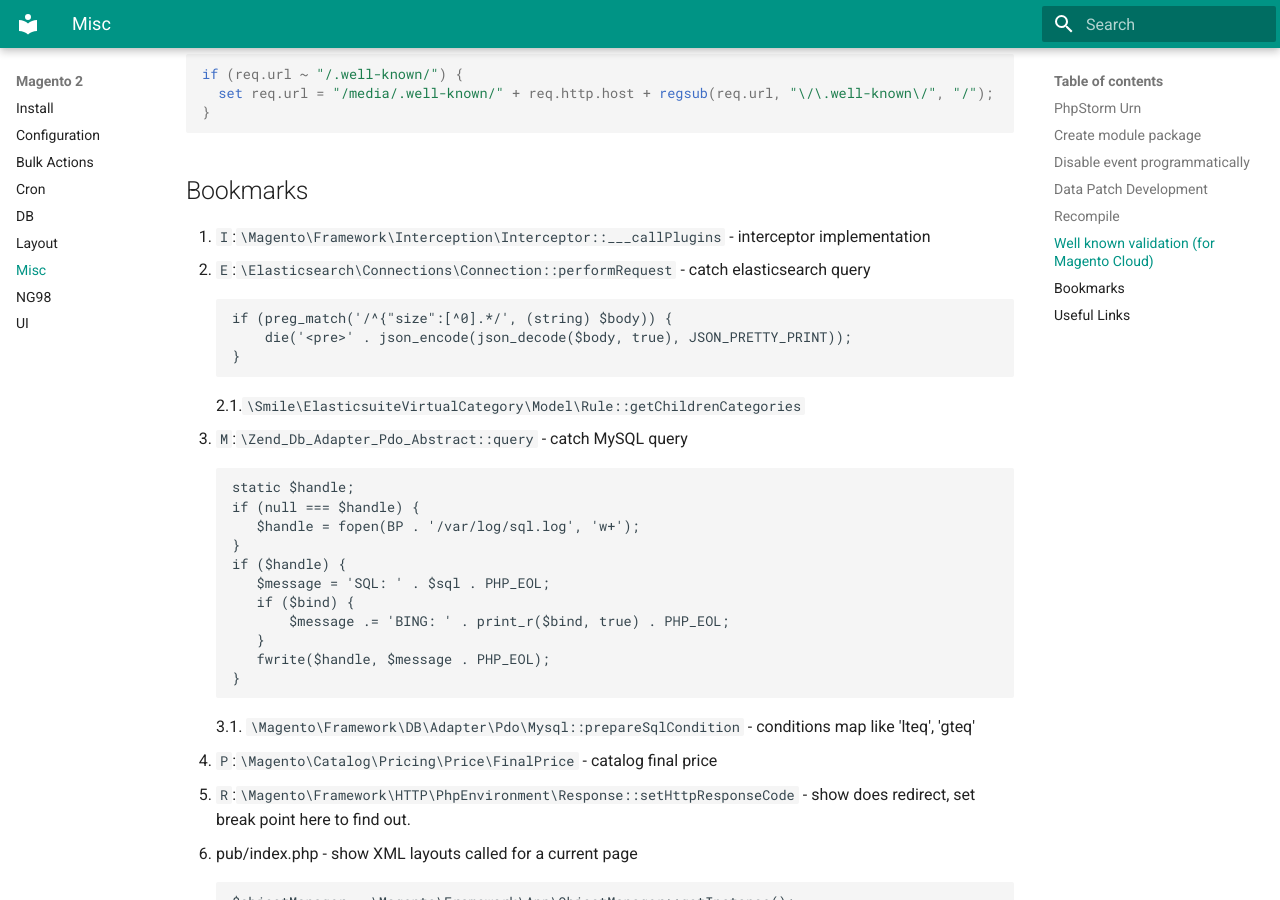
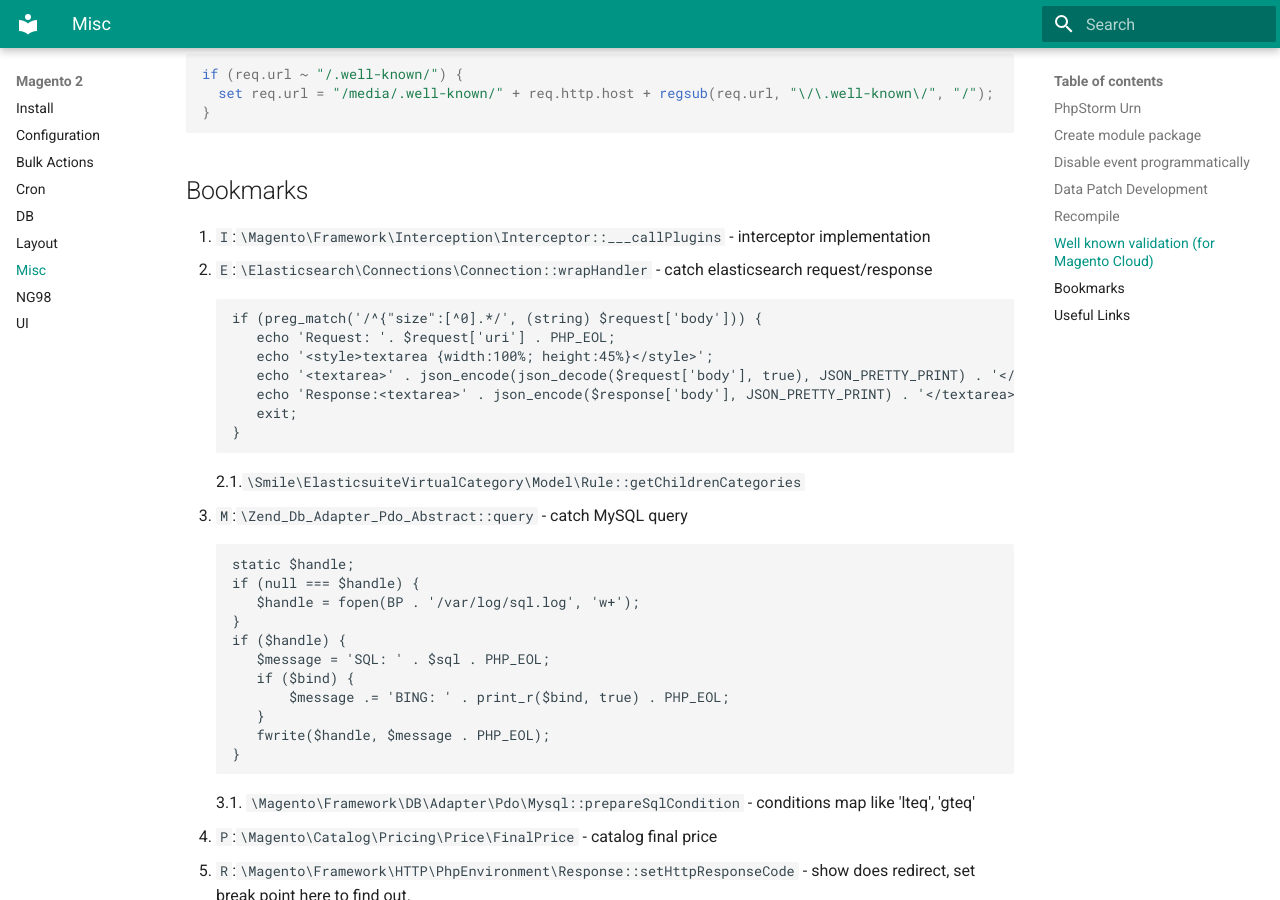
Before and after one commit to yutv/kb, an MkDocs documentation site: the page built from docs/magento-2/misc.md, in a window 1280 px wide and 900 px high, scrolled down 1988 px. Built offline with MkDocs 1.6.1 and Material for MkDocs 9.7.7, drawn with Linux system fonts in a browser that asks for light colours.

Commit message:
elasticsearch

````diff
--- a/docs/magento-2/misc.md
+++ b/docs/magento-2/misc.md
@@ -83,10 +83,14 @@ if (req.url ~ "/.well-known/") {
 ## Bookmarks
 
 1. `I`:`\Magento\Framework\Interception\Interceptor::___callPlugins` - interceptor implementation
-2. `E`:`\Elasticsearch\Connections\Connection::performRequest` - catch elasticsearch query
+2. `E`:`\Elasticsearch\Connections\Connection::wrapHandler` - catch elasticsearch request/response
 ```php
-if (preg_match('/^{"size":[^0].*/', (string) $body)) {
-    die('<pre>' . json_encode(json_decode($body, true), JSON_PRETTY_PRINT));
+if (preg_match('/^{"size":[^0].*/', (string) $request['body'])) {
+   echo 'Request: '. $request['uri'] . PHP_EOL;
+   echo '<style>textarea {width:100%; height:45%}</style>';
+   echo '<textarea>' . json_encode(json_decode($request['body'], true), JSON_PRETTY_PRINT) . '</textarea>';
+   echo 'Response:<textarea>' . json_encode($response['body'], JSON_PRETTY_PRINT) . '</textarea>';
+   exit;
 }
 ```
 2.1.`\Smile\ElasticsuiteVirtualCategory\Model\Rule::getChildrenCategories`
````
Also changed, not shown: docs/network.md (+6 -0 lines).
